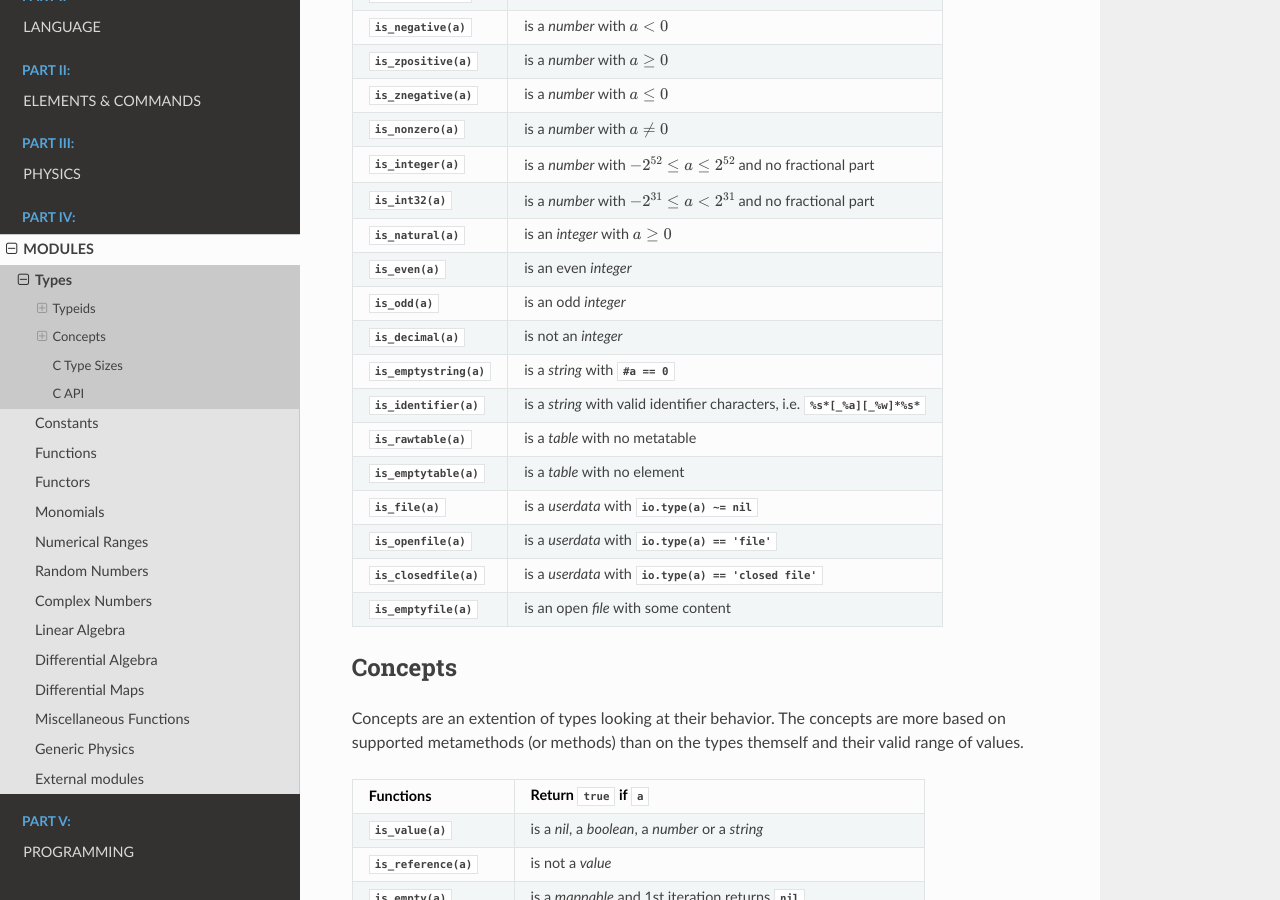
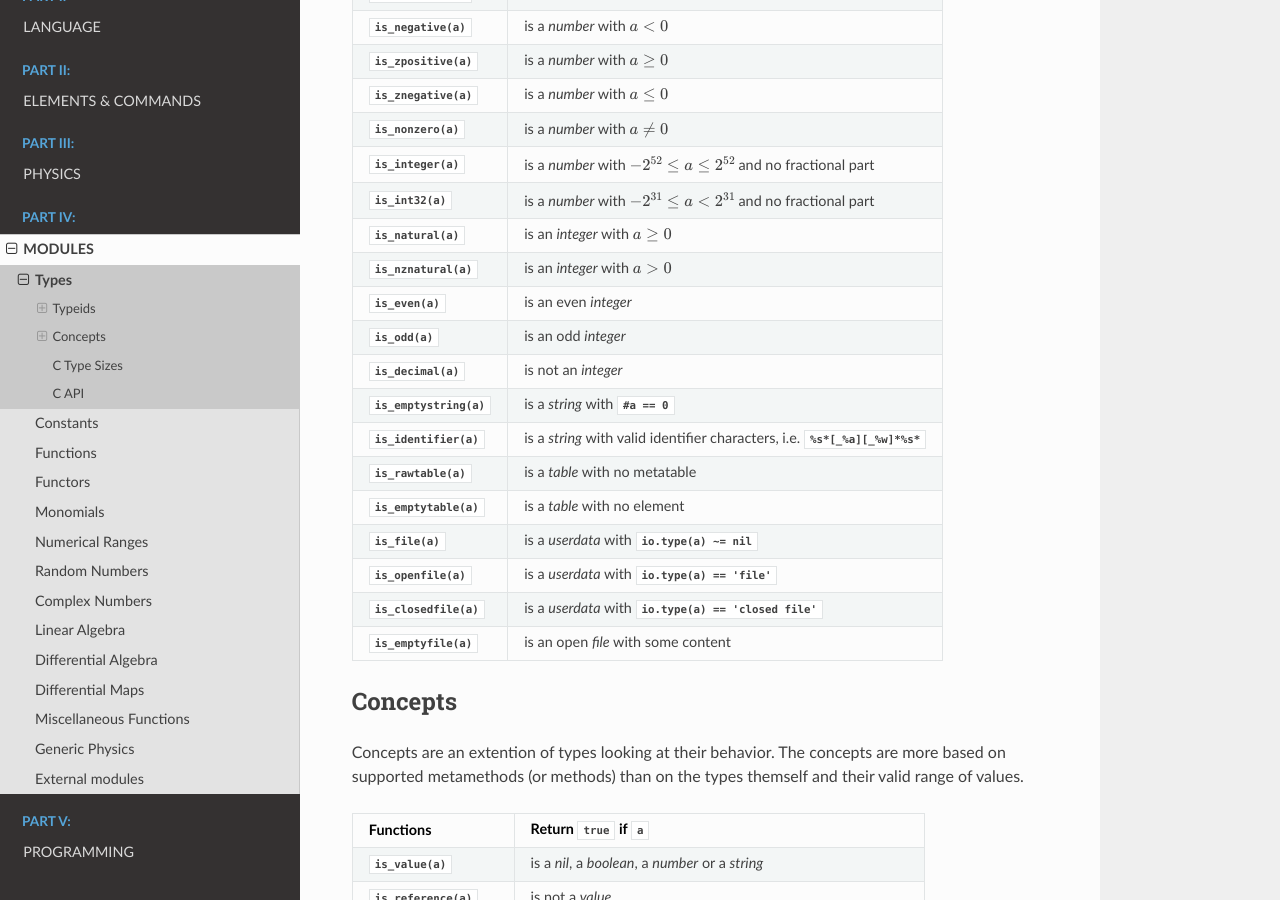
Before and after one commit to MethodicalAcceleratorDesign/MAD-NG.docs, a Sphinx documentation site: the page built from refman/source/mad_mod_types.rst, in a window 1280 px wide and 900 px high, scrolled down 1284 px. Built offline with Sphinx 7.4.7 and the Read the Docs theme 2.0.0, drawn with Linux system fonts in a browser that asks for light colours.

Commit message:
add is_nznatural

```diff
--- a/refman/source/mad_mod_types.rst
+++ b/refman/source/mad_mod_types.rst
@@ -53,6 +53,7 @@ Functions                  Return :const:`true` if :var:`a`
 :func:`is_integer(a)`      is a :type:`number` with :math:`-2^{52} \le a \le 2^{52}` and no fractional part
 :func:`is_int32(a)`        is a :type:`number` with :math:`-2^{31} \le a < 2^{31}` and no fractional part
 :func:`is_natural(a)`      is an :type:`integer` with :math:`a \ge 0`
+:func:`is_nznatural(a)`    is an :type:`integer` with :math:`a > 0`
 :func:`is_even(a)`         is an even :type:`integer`
 :func:`is_odd(a)`          is an odd :type:`integer`
 :func:`is_decimal(a)`      is not an :type:`integer`
```
